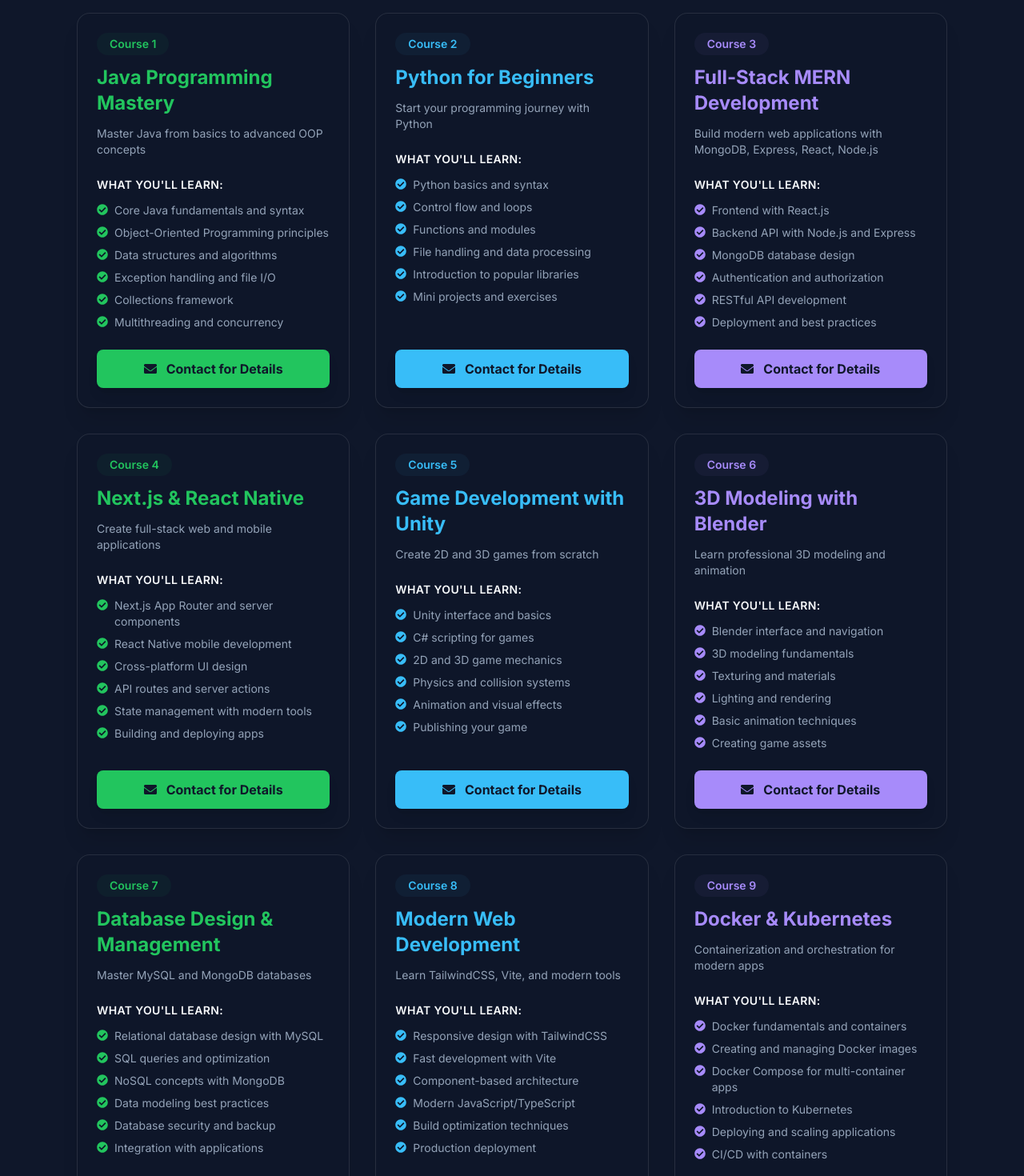
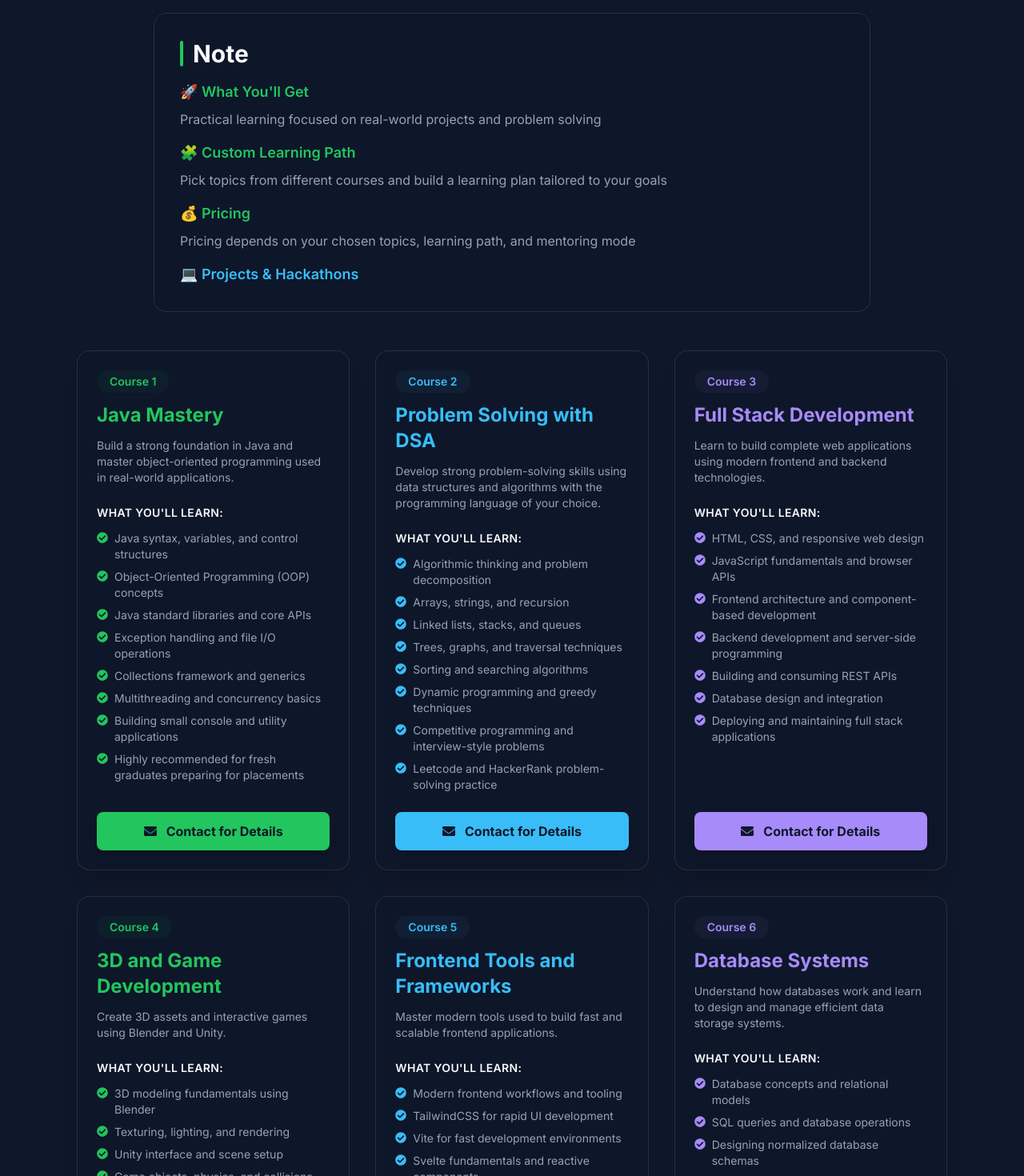
Before and after one commit to TanveerS24/CodeSense, a Next.js app: page /course in a window 1280 px wide. Shown: the part 380-1850 px from the top of the page at 80% size. Built offline with nearby package versions, Linux system fonts and the light colour scheme.

Commit message:
Courses and major changes

```diff
--- a/app/course/page.tsx
+++ b/app/course/page.tsx
@@ -7,130 +7,156 @@
 const courses = [
   {
     id: 1,
-    title: 'Java Programming Mastery',
-    description: 'Master Java from basics to advanced OOP concepts',
+    title: 'Java Mastery',
+    description: 'Build a strong foundation in Java and master object-oriented programming used in real-world applications.',
     color: 'green',
     topics: [
-      'Core Java fundamentals and syntax',
-      'Object-Oriented Programming principles',
-      'Data structures and algorithms',
-      'Exception handling and file I/O',
-      'Collections framework',
-      'Multithreading and concurrency',
-    ],
+      'Java syntax, variables, and control structures',
+      'Object-Oriented Programming (OOP) concepts',
+      'Java standard libraries and core APIs',
+      'Exception handling and file I/O operations',
+      'Collections framework and generics',
+      'Multithreading and concurrency basics',
+      'Building small console and utility applications',
+      'Highly recommended for fresh graduates preparing for placements'
+    ]
   },
   {
     id: 2,
-    title: 'Python for Beginners',
-    description: 'Start your programming journey with Python',
+    title: 'Problem Solving with DSA',
+    description: 'Develop strong problem-solving skills using data structures and algorithms with the programming language of your choice.',
     color: 'blue',
     topics: [
-      'Python basics and syntax',
-      'Control flow and loops',
-      'Functions and modules',
-      'File handling and data processing',
-      'Introduction to popular libraries',
-      'Mini projects and exercises',
-    ],
+      'Algorithmic thinking and problem decomposition',
+      'Arrays, strings, and recursion',
+      'Linked lists, stacks, and queues',
+      'Trees, graphs, and traversal techniques',
+      'Sorting and searching algorithms',
+      'Dynamic programming and greedy techniques',
+      'Competitive programming and interview-style problems',
+      'Leetcode and HackerRank problem-solving practice'
+    ]
   },
   {
     id: 3,
-    title: 'Full-Stack MERN Development',
-    description: 'Build modern web applications with MongoDB, Express, React, Node.js',
+    title: 'Full Stack Development',
+    description: 'Learn to build complete web applications using modern frontend and backend technologies.',
     color: 'purple',
     topics: [
-      'Frontend with React.js',
-      'Backend API with Node.js and Express',
-      'MongoDB database design',
-      'Authentication and authorization',
-      'RESTful API development',
-      'Deployment and best practices',
-    ],
+      'HTML, CSS, and responsive web design',
+      'JavaScript fundamentals and browser APIs',
+      'Frontend architecture and component-based development',
+      'Backend development and server-side programming',
+      'Building and consuming REST APIs',
+      'Database design and integration',
+      'Deploying and maintaining full stack applications'
+    ]
   },
   {
     id: 4,
-    title: 'Next.js & React Native',
-    description: 'Create full-stack web and mobile applications',
+    title: '3D and Game Development',
+    description: 'Create 3D assets and interactive games using Blender and Unity.',
     color: 'green',
     topics: [
-      'Next.js App Router and server components',
-      'React Native mobile development',
-      'Cross-platform UI design',
-      'API routes and server actions',
-      'State management with modern tools',
-      'Building and deploying apps',
-    ],
+      '3D modeling fundamentals using Blender',
+      'Texturing, lighting, and rendering',
+      'Unity interface and scene setup',
+      'Game objects, physics, and collisions',
+      'Scripting gameplay with C#',
+      'Animations and character movement',
+      'Building and exporting playable games'
+    ]
   },
   {
     id: 5,
-    title: 'Game Development with Unity',
-    description: 'Create 2D and 3D games from scratch',
+    title: 'Frontend Tools and Frameworks',
+    description: 'Master modern tools used to build fast and scalable frontend applications.',
     color: 'blue',
     topics: [
-      'Unity interface and basics',
-      'C# scripting for games',
-      '2D and 3D game mechanics',
-      'Physics and collision systems',
-      'Animation and visual effects',
-      'Publishing your game',
-    ],
+      'Modern frontend workflows and tooling',
+      'TailwindCSS for rapid UI development',
+      'Vite for fast development environments',
+      'Svelte fundamentals and reactive components',
+      'Component-based architecture',
+      'Performance optimization techniques',
+      'Building modern responsive interfaces'
+    ]
   },
   {
     id: 6,
-    title: '3D Modeling with Blender',
-    description: 'Learn professional 3D modeling and animation',
+    title: 'Database Systems',
+    description: 'Understand how databases work and learn to design and manage efficient data storage systems.',
     color: 'purple',
     topics: [
-      'Blender interface and navigation',
-      '3D modeling fundamentals',
-      'Texturing and materials',
-      'Lighting and rendering',
-      'Basic animation techniques',
-      'Creating game assets',
-    ],
+      'Database concepts and relational models',
+      'SQL queries and database operations',
+      'Designing normalized database schemas',
+      'Indexing and query optimization',
+      'Working with MySQL relational databases',
+      'Introduction to NoSQL with MongoDB',
+      'Connecting databases with backend applications'
+    ]
   },
   {
     id: 7,
-    title: 'Database Design & Management',
-    description: 'Master MySQL and MongoDB databases',
+    title: 'Programming Languages',
+    description: 'Choose the programming language you want to learn and build strong programming fundamentals through personalized guidance.',
     color: 'green',
     topics: [
-      'Relational database design with MySQL',
-      'SQL queries and optimization',
-      'NoSQL concepts with MongoDB',
-      'Data modeling best practices',
-      'Database security and backup',
-      'Integration with applications',
-    ],
+      'Programming fundamentals and problem solving',
+      'Python for scripting and automation',
+      'C and C++ for system-level programming',
+      'Java for object-oriented development',
+      'JavaScript for web development',
+      'Dart and Flutter for cross-platform applications',
+      'Writing clean, efficient, and maintainable code'
+    ]
   },
   {
     id: 8,
-    title: 'Modern Web Development',
-    description: 'Learn TailwindCSS, Vite, and modern tools',
+    title: 'Software Engineering Principles',
+    description: 'Learn the principles, tools, and practices used to design, build, and deploy reliable software systems.',
     color: 'blue',
     topics: [
-      'Responsive design with TailwindCSS',
-      'Fast development with Vite',
-      'Component-based architecture',
-      'Modern JavaScript/TypeScript',
-      'Build optimization techniques',
-      'Production deployment',
-    ],
+      'Software development lifecycle (SDLC)',
+      'Clean code practices and coding standards',
+      'Design patterns and software architecture basics',
+      'Version control and collaboration using Git',
+      'Testing, debugging, and code quality practices',
+      'Containerization with Docker',
+      'Deployment and orchestration using Kubernetes'
+    ]
   },
   {
     id: 9,
-    title: 'Docker & Kubernetes',
-    description: 'Containerization and orchestration for modern apps',
-    color: 'purple',
+    title: 'Interview Preparation',
+    description: 'Prepare for technical interviews with structured practice and real-world problem solving.',
+    color: 'green',
     topics: [
-      'Docker fundamentals and containers',
-      'Creating and managing Docker images',
-      'Docker Compose for multi-container apps',
-      'Introduction to Kubernetes',
-      'Deploying and scaling applications',
-      'CI/CD with containers',
-    ],
+      'Coding interview problem solving strategies',
+      'Common data structure interview questions',
+      'Algorithm optimization techniques',
+      'System design basics for interviews',
+      'Mock technical interview sessions',
+      'Resume and portfolio guidance',
+      'Problem solving under time constraints'
+    ]
   },
+  {
+    id: 10,
+    title: 'Custom Learning Path',
+    description: 'Design your own course by selecting topics from different courses based on your goals, with lifetime mentorship and continuous support.',
+    color: 'green',
+    topics: [
+      'Choose topics from multiple available courses',
+      'Create a personalized learning roadmap',
+      'Focus on the technologies and skills you want',
+      'Project-based learning tailored to your goals',
+      'Guidance for placements and technical interviews',
+      'Support for hackathons and real-world projects',
+      'Lifetime mentorship and learning support'
+    ]
+  }
 ];
 
 const colorClasses = {
@@ -189,11 +215,88 @@
             </h1>
             <p className="text-text-secondary text-lg md:text-xl max-w-3xl mx-auto">
               Choose from a wide range of courses designed to help you master programming,
-              web development, game design, and more.
+              web development, game design, and more
             </p>
             <p className="text-text-secondary text-lg md:text-xl max-w-3xl mx-auto">
-              Pricing is personalized based on your experience level and learning mode.
+              Contact me to create your own learning path
             </p>
+          </motion.div>
+
+          {/* Note Section */}
+          <motion.div
+            initial={{ opacity: 0, y: 20 }}
+            animate={{ opacity: 1, y: 0 }}
+            transition={{ duration: 0.6, delay: 0.3 }}
+            className="mb-12 max-w-4xl mx-auto"
+          >
+            <div className="glass border-2 border-accent-green/30 rounded-2xl p-6 md:p-8">
+              <div className="flex items-center gap-3 mb-4">
+                <div className="w-1 h-8 bg-accent-green rounded-full"></div>
+                <h2 className="text-2xl md:text-3xl font-bold text-text-primary">
+                  Note
+                </h2>
+              </div>
+
+              <div className="max-h-64 overflow-y-auto scrollbar-thin scrollbar-thumb-accent-green/50 scrollbar-track-secondary/20 pr-2 space-y-4 text-text-secondary">
+
+            <div className="space-y-2">
+              <h3 className="text-lg font-semibold text-accent-green">🚀 What You'll Get</h3>
+              <p className="text-sm md:text-base leading-relaxed">
+                Practical learning focused on real-world projects and problem solving
+              </p>
+            </div>
+
+            <div className="space-y-2">
+              <h3 className="text-lg font-semibold text-accent-green">🧩 Custom Learning Path</h3>
+              <p className="text-sm md:text-base leading-relaxed">
+                Pick topics from different courses and build a learning plan tailored to your goals
+              </p>
+            </div>
+            <div className="space-y-2">
+              <h3 className="text-lg font-semibold text-accent-green">💰 Pricing</h3>
+              <p className="text-sm md:text-base leading-relaxed">
+                Pricing depends on your chosen topics, learning path, and mentoring mode
+              </p>
+            </div>
+
+            <div className="space-y-2">
+              <h3 className="text-lg font-semibold text-accent-blue">💻 Projects & Hackathons</h3>
+              <p className="text-sm md:text-base leading-relaxed">
+                Guidance to build strong projects and participate in hackathons confidently
+              </p>
+            </div>
+
+            <div className="space-y-2">
+              <h3 className="text-lg font-semibold text-accent-green">🎯 Placement Preparation</h3>
+              <p className="text-sm md:text-base leading-relaxed">
+                Interview preparation, coding practice, and resume guidance for placements
+              </p>
+            </div>
+
+            <div className="space-y-2">
+              <h3 className="text-lg font-semibold text-accent-purple">👨‍🏫 Mentorship</h3>
+              <p className="text-sm md:text-base leading-relaxed">
+                1-on-1 personalized mentoring with continuous guidance
+              </p>
+            </div>
+
+            <div className="space-y-2">
+              <h3 className="text-lg font-semibold text-accent-purple">♾️ Lifetime Support</h3>
+              <p className="text-sm md:text-base leading-relaxed">
+                Ongoing support for learning, projects, placements, and career growth with no hidden charges
+              </p>
+            </div>
+
+            <div className="space-y-2">
+              <h3 className="text-lg font-semibold text-accent-blue">⏱️ Flexible Schedule</h3>
+              <p className="text-sm md:text-base leading-relaxed">
+                Sessions scheduled based on your availability
+              </p>
+            </div>
+
+
+          </div>
+            </div>
           </motion.div>
 
           {/* Course Grid */}
@@ -257,6 +360,7 @@
               );
             })}
           </div>
+
         </div>
       </section>
     </main>
--- a/app/layout.tsx
+++ b/app/layout.tsx
@@ -5,7 +5,23 @@
 export const metadata: Metadata = {
   title: 'Tanveer - Programming Mentor & Developer',
   description: 'Learn Programming the Right Way. Master programming, problem solving, and real world development with personalized mentoring.',
-  keywords: ['Programming', 'Data Structure' , 'Algorithms', 'Personalized Mentoring', 'one-on-one', 'Full Stack', "Coding", "Placement",'Mentoring', 'Web Development', 'MERN Stack', 'Next.js', 'React', 'Java', 'Python'],
+  keywords: [
+  'Tanveer programming mentor',
+  'programming mentor online',
+  'personalized programming mentoring',
+  'learn programming from scratch',
+  'data structures and algorithms mentor',
+  'coding mentor for placements',
+  'software engineering mentor',
+  'MERN stack mentor',
+  'Next.js mentor',
+  'React mentor',
+  'learn full stack development',
+  'DSA interview preparation',
+  'coding mentorship for students',
+  'Java programming mentor',
+  'Python programming mentor'
+  ]
 }
 
 export default function RootLayout({
--- a/components/sections/Teach.tsx
+++ b/components/sections/Teach.tsx
@@ -60,6 +60,31 @@
   return (
     <SectionWrapper id="teach">
       <div className="max-w-7xl mx-auto grid md:grid-cols-2 gap-12 items-center">
+        <div className="flex items-center justify-between md:col-span-2 mb-6">
+          <h2 className="text-4xl md:text-5xl font-bold">
+            What I <span className="text-accent-green">Teach</span>
+          </h2>
+
+          <motion.button
+            initial={{ opacity: 0, y: 20 }}
+            whileInView={{ opacity: 1, y: 0 }}
+            viewport={{ once: true }}
+            transition={{ duration: 0.5, delay: 0.3 }}
+            whileHover={{ scale: 1.05, x: 5 }}
+            whileTap={{ scale: 0.95 }}
+            onClick={() => router.push('/course')}
+            className="group flex items-center gap-3 px-8 py-4 bg-accent-green text-primary font-bold text-lg rounded-lg shadow-lg hover:shadow-accent-green/50 transition-all"
+          >
+            <span>Explore All Courses</span>
+            <motion.div
+              animate={{ x: [0, 5, 0] }}
+              transition={{ duration: 1.5, repeat: Infinity }}
+            >
+              <FaArrowRight className="group-hover:translate-x-1 transition-transform" />
+            </motion.div>
+          </motion.button>
+        </div>
+
         {/* Left Side - Teaching Categories */}
         <motion.div
           initial={{ opacity: 0, x: -50 }}
@@ -68,10 +93,6 @@
           transition={{ duration: 0.6 }}
           className="space-y-8 order-2 md:order-1"
         >
-          <h2 className="text-4xl md:text-5xl font-bold">
-            What I <span className="text-accent-green">Teach</span>
-          </h2>
-
           <div className="space-y-6">
             {teachingCategories.map((category, idx) => {
               const colors = colorClasses[category.color as keyof typeof colorClasses];
@@ -103,25 +124,6 @@
             })}
           </div>
 
-          {/* Explore Courses Button */}
-          <motion.button
-            initial={{ opacity: 0, y: 20 }}
-            whileInView={{ opacity: 1, y: 0 }}
-            viewport={{ once: true }}
-            transition={{ duration: 0.5, delay: 0.5 }}
-            whileHover={{ scale: 1.05, x: 5 }}
-            whileTap={{ scale: 0.95 }}
-            onClick={() => router.push('/course')}
-            className="group flex items-center gap-3 px-8 py-4 bg-accent-green text-primary font-bold text-lg rounded-lg shadow-lg hover:shadow-accent-green/50 transition-all"
-          >
-            <span>Explore All Courses</span>
-            <motion.div
-              animate={{ x: [0, 5, 0] }}
-              transition={{ duration: 1.5, repeat: Infinity }}
-            >
-              <FaArrowRight className="group-hover:translate-x-1 transition-transform" />
-            </motion.div>
-          </motion.button>
         </motion.div>
 
         {/* Right Side - Large Developer Symbol */}
@@ -130,8 +132,9 @@
           whileInView={{ opacity: 1, x: 0 }}
           viewport={{ once: true }}
           transition={{ duration: 0.6 }}
-          className="flex justify-center order-1 md:order-2"
+          className="flex flex-col items-center md:items-end gap-8 order-1 md:order-2"
         >
+
           <div className="relative">
             {/* Glowing background */}
             <div className="absolute inset-0 bg-gradient-to-br from-accent-green/30 to-accent-purple/30 rounded-full blur-3xl"></div>
```
